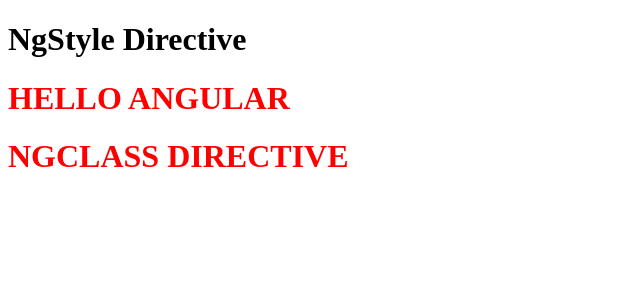
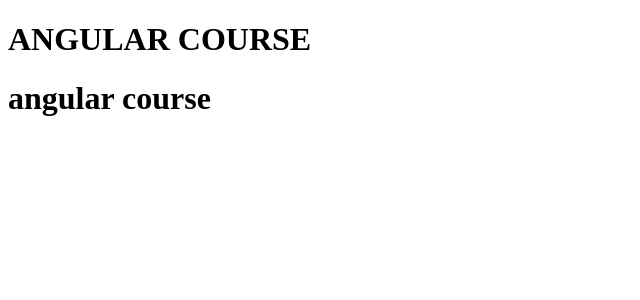
Before and after one commit to pramotepon/angular_learning, an Angular app: page / in a window 1280 px wide. Shown: the top 300 px of the page, without its empty margins (0-640 px from the left). Built offline with nearby package versions, Linux system fonts and the light colour scheme.

Commit message:
Pipe: lowercase / uppercase

```diff
--- a/src/app/app.component.html
+++ b/src/app/app.component.html
@@ -1,13 +1,4 @@
-<!-- NgClass Directive -->
-<h1>NgStyle Directive</h1>
-<h1 [class.main]="isActive" [class.text-weight]="isActive">Hello Angular</h1>
-
-<!-- ngClass clean -->
-<h1
-  [ngClass]="{
-    'main' : isActive,
-    'text-weight': isActive
-  }"
->
-  ngClass Directive
-</h1>
+<!-- Uppercase pipe -->
+<h1>{{ title | uppercase }}</h1>
+<!-- Lowercase pipe -->
+<h1>{{ title | lowercase }}</h1>
--- a/src/app/app.component.ts
+++ b/src/app/app.component.ts
@@ -6,12 +6,8 @@
   styleUrls: ['./app.component.css']
 })
 export class AppComponent {
-  // ngSwitch
-  objArray: Array<string> = []
-  stepForm: string = "";
-  isActive: boolean = true;
+  title: string = "Angular Course"
+  constructor(){
 
-  onClick(status: string){
-    this.stepForm = status;
   }
 }
```
Also changed, not shown: 1 other file (tests, documents, lock files or other folders).
